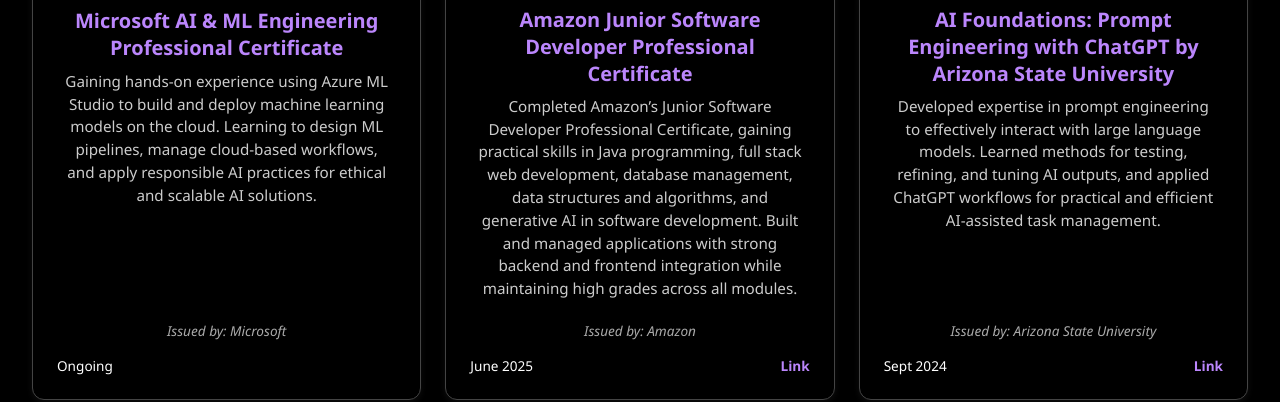
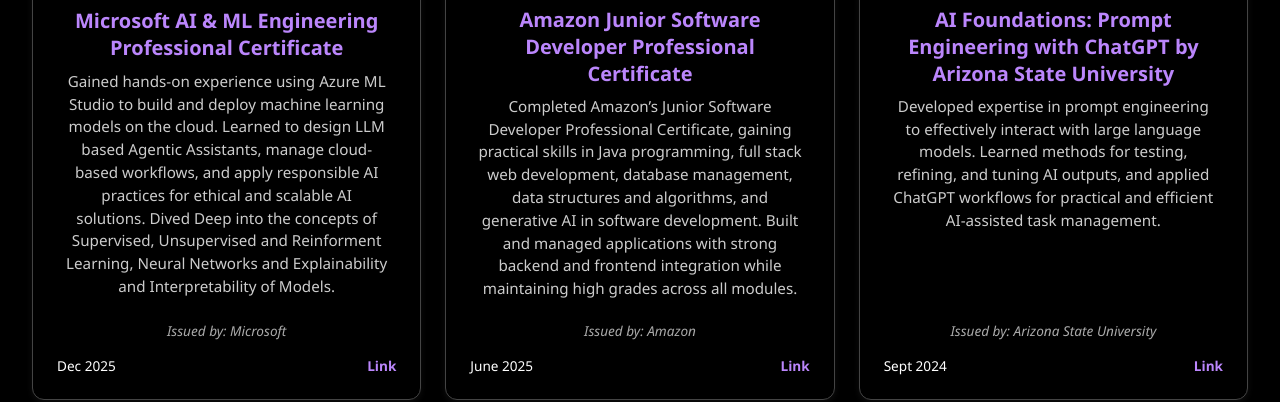
Before and after one commit to shreya-t004/Portfolio, a plain HTML site: page certifications.html in a window 1280 px wide. Shown: the part 399-801 px from the top of the page. Drawn offline with Linux system fonts and the light colour scheme.

Commit message:
Revise certifications section with updated information
Updated certification details and links, including new descriptions and expiration dates.

```diff
--- a/certifications.html
+++ b/certifications.html
@@ -43,16 +43,19 @@
           <div class="card-content">
             <h3>Microsoft AI & ML Engineering Professional Certificate</h3>
             <p>
-              Gaining hands-on experience using Azure ML Studio to build and
-              deploy machine learning models on the cloud. Learning to design ML
-              pipelines, manage cloud-based workflows, and apply responsible AI
-              practices for ethical and scalable AI solutions.
+              Gained hands-on experience using Azure ML Studio to build and
+              deploy machine learning models on the cloud. Learned to design LLM
+              based Agentic Assistants, manage cloud-based workflows, and apply
+              responsible AI practices for ethical and scalable AI solutions. Dived
+              Deep into the concepts of Supervised, Unsupervised and Reinforment
+              Learning, Neural Networks and Explainability and Interpretability of
+              Models.
             </p>
             <div class="tech-stack">Issued by: Microsoft</div>
           </div>
           <div class="card-footer">
-            <span>Ongoing</span>
-            <!--<a href="https://www.credly.com/badges/aws" target="_blank">Link</a>-->
+            <span>Dec 2025</span>
+            <a href="https://www.coursera.org/account/accomplishments/specialization/IGLFP2GDJWRZ" target="_blank">Link</a>
           </div>
         </div>
         <div class="card">
```
